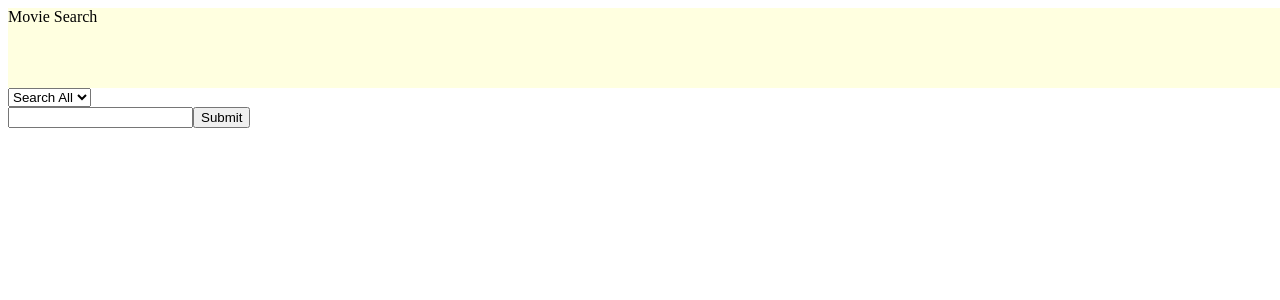
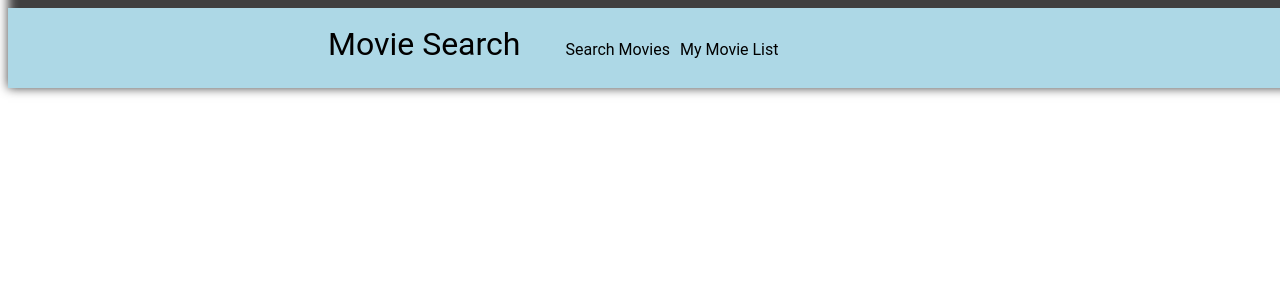
Before and after one commit to Johnnyk737/movie-search, a React app: page / in a window 1280 px wide. Shown: the top 300 px of the page. Built offline with nearby package versions, Linux system fonts and the light colour scheme; no server answers; the HTML template or start-up script is replaced by a standard one.

Commit message:
Finishing top bar display

```diff
--- a/package.json
+++ b/package.json
@@ -18,6 +18,7 @@
     "mongoose": "^5.4.22",
     "react": "^16.8.6",
     "react-dom": "^16.8.6",
+    "react-router-dom": "^5.0.0",
     "styled-components": "^4.2.0"
   },
   "devDependencies": {
--- a/src/client/App.js
+++ b/src/client/App.js
@@ -8,7 +8,7 @@ const App = () =>
   <div className="test">
     {/* <GlobalStyle /> */}
     <TopBar />
-    <Search />
+    {/* <Search /> */}
   </div>
 
 export default App;
--- a/src/client/TopBar.js
+++ b/src/client/TopBar.js
@@ -1,4 +1,5 @@
 import React, { Component } from 'react'
+import { BrowserRouter as Router, Link } from 'react-router-dom'
 import './styles/topbar.css'
 
 class TopBar extends Component {
@@ -10,7 +11,21 @@ class TopBar extends Component {
   render() {
     return (
       <div className="top-bar">
-        Movie Search
+        <div className="container center vert-align">
+          {/* <Router> */}
+            <div className="top-bar-title">
+              {/* <Link to="/"> */}
+                Movie Search
+              {/* </Link> */}
+            </div>
+            <nav className="top-bar-links">
+              <ul>
+                <li>Search Movies</li>
+                <li>My Movie List</li>
+              </ul>
+            </nav>
+          {/* </Router> */}
+        </div>
       </div>
     )
   }
--- a/src/client/styles/topbar.css
+++ b/src/client/styles/topbar.css
@@ -1,5 +1,40 @@
 .top-bar {
+  font-family: Roboto, 'Open Sans', 'Helvetica Neue', sans-serif;
   height: 10vh;
-  background-color: lightyellow;
+  background-color: lightblue;
+  display: block;
   /* border: 1px solid black; */
+  box-shadow: 10px -10px 10px 10px rgba(0,0,0,0.75);
 }
+
+.container {
+  display: flex;
+}
+
+.vert-align {
+  align-items: center;
+  display: flex;
+  height: 9vh;
+}
+
+.top-bar-title {
+  font-size: 2em;
+  cursor: pointer;
+}
+
+.top-bar-links {
+  /* display: inline; */
+  height: 5vh;
+}
+
+.top-bar-links li {
+  display: inline;
+  padding: 5px;
+  cursor: pointer;
+}
+
+.center {
+  width: 50%;
+  margin: auto;
+  text-align: center;
+}
--- a/src/server.js
+++ b/src/server.js
@@ -36,6 +36,7 @@ const renderHtml = (body, title) => `
   <html>
     <head>
       <title>${title}</title>
+      <link href="https://fonts.googleapis.com/css?family=Roboto:300" rel="stylesheet">
     </head>
     <body style="margin:0">
       <div id="app">${body}</div>
```
Also changed, not shown: src/client/index.js (+10 -3 lines), 1 other file (tests, documents, lock files or other folders).
